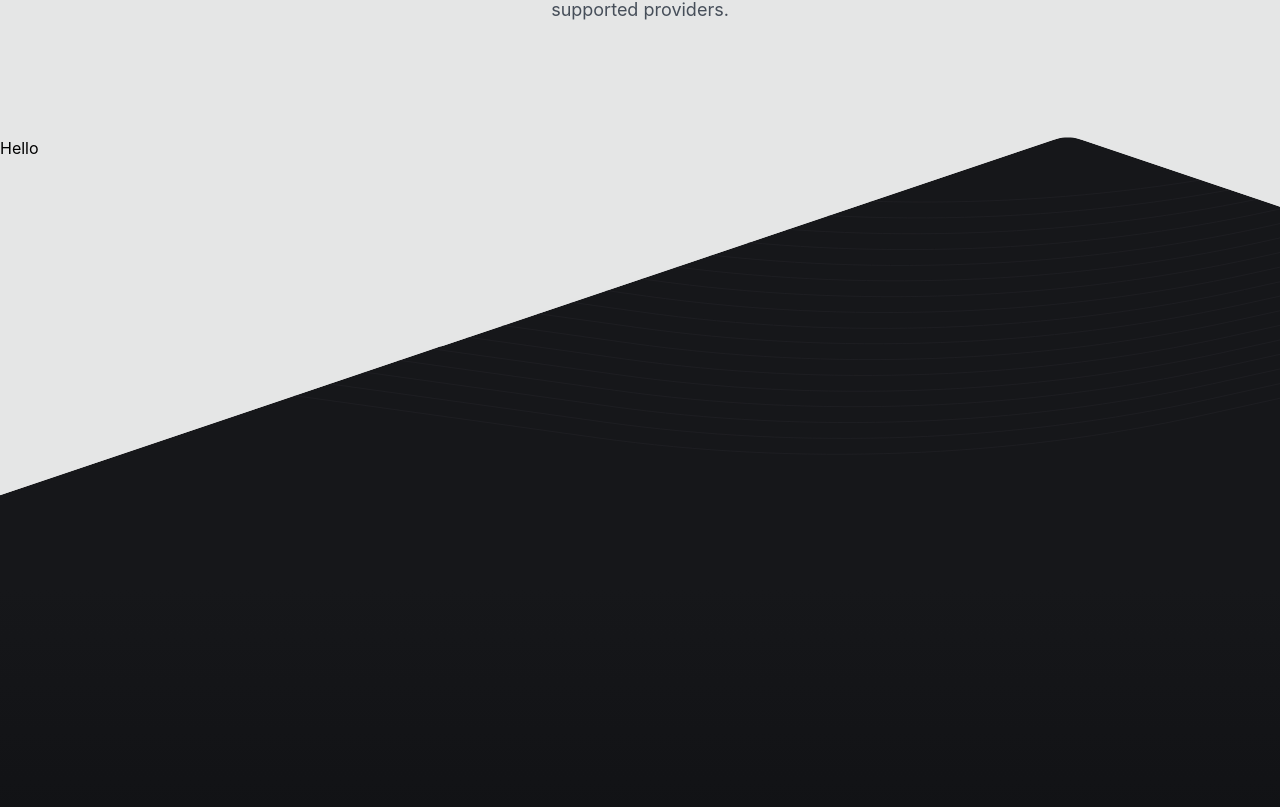
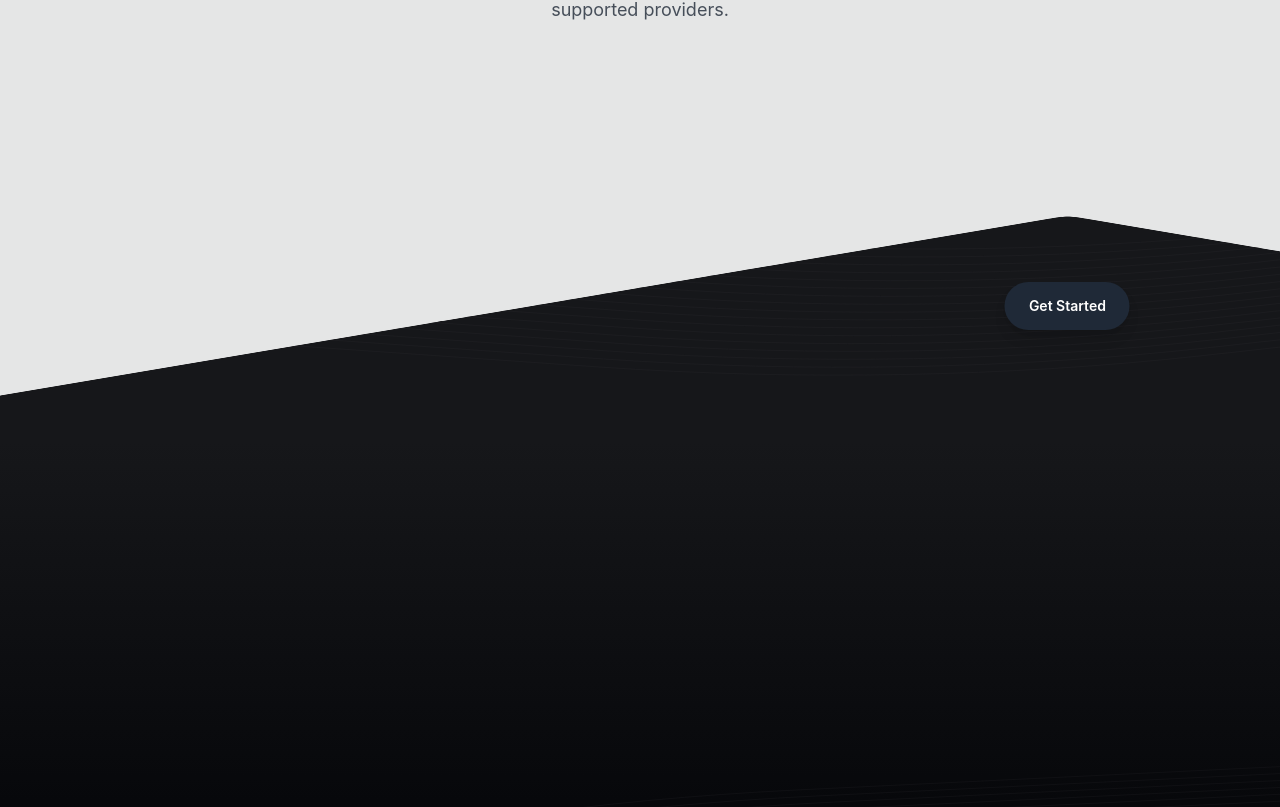
Before and after one commit to eftpmc/melodari-v2, a Next.js app: page /login in a window 1280 px wide. Shown: the part 1513-2320 px from the top of the page. Built offline with nearby package versions, Linux system fonts and the light colour scheme; no server answers.

Commit message:
svg section

```diff
--- a/app/globals.css
+++ b/app/globals.css
@@ -185,5 +185,14 @@ body {
   background-size: cover;
   background-position: bottom center;
   background-repeat: no-repeat;
-  min-height: 200vh;
+  width: 100%;
+  height: 100vh; /* or another suitable height */
+  position: relative;
 }
+
+.button-wrapper {
+  position: absolute;
+  top: calc(10vh + 10px); /* Adjust this based on where the pyramid's point is */
+  left: calc(83vw + 5px);
+  transform: translate(-50%, -50%);
+}
--- a/app/login/page.tsx
+++ b/app/login/page.tsx
@@ -70,8 +70,19 @@ export default function Login() {
                 </p>
             </div>
 
-            <div className="relative w-full background">
-                Hello
+            <div className="relative mt-20 w-full min-h-screen background bg-gradient-to-b from-base-300 to-base-content">
+                {/* SVG Background */}
+                <div className="absolute inset-0 bg-cover bg-no-repeat background"></div>
+
+                {/* Button under the SVG's point */}
+                <div className="button-wrapper z-20">
+                    <button
+                        onClick={handleGetStarted}
+                        className="btn whitespace-nowrap bg-base-content hover:bg-primary text-base-100 flex border-none items-center justify-center py-3 px-6 rounded-full shadow-lg transition-all duration-300 ease-in-out"
+                    >
+                        Get Started
+                    </button>
+                </div>
             </div>
         </div>
     );
```
Also changed, not shown: public/bg2.svg.
